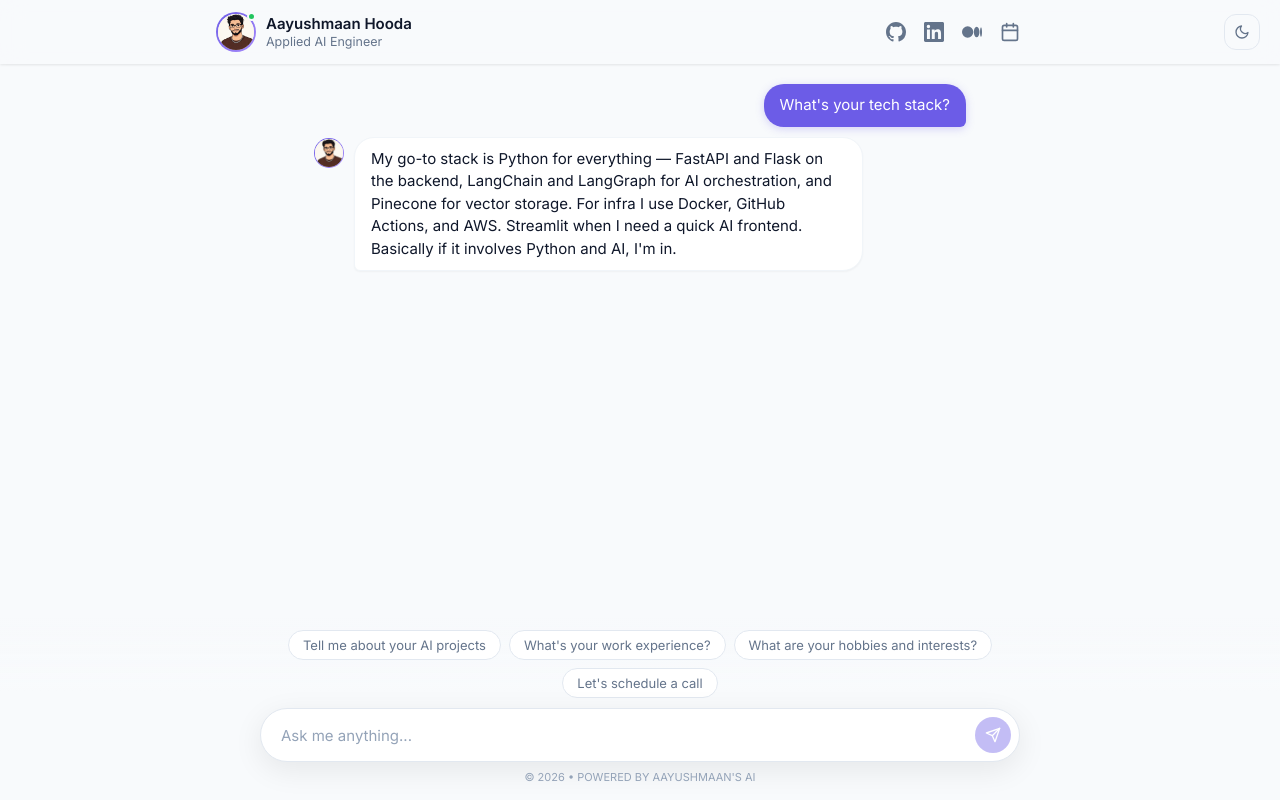
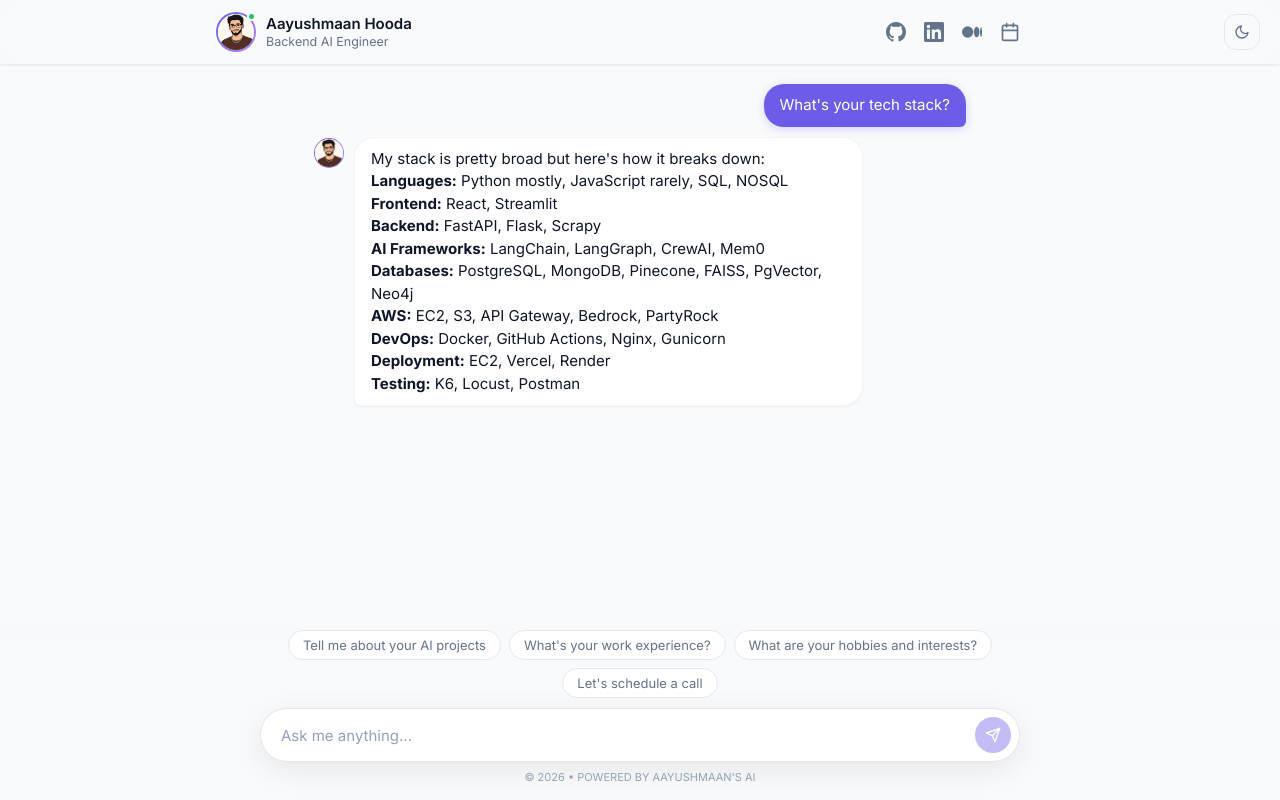
Before and after one commit to aayushmaanhooda/aayushmaanBot, a React (Vite) app in the folder frontend/: page / in a window 1280 px wide. Both pictures are taken after a click on the button "What's your tech stack?". Built offline with nearby package versions, Linux system fonts and the light colour scheme.

Commit message:
static question format

```diff
--- a/frontend/src/App.jsx
+++ b/frontend/src/App.jsx
@@ -8,7 +8,16 @@
 const API_URL = "https://aayushbot.myddns.me"
 
 const QUICK_ANSWERS = {
-  "What's your tech stack?": "My go-to stack is Python for everything — FastAPI and Flask on the backend, LangChain and LangGraph for AI orchestration, and Pinecone for vector storage. For infra I use Docker, GitHub Actions, and AWS. Streamlit when I need a quick AI frontend. Basically if it involves Python and AI, I'm in.",
+  "What's your tech stack?": `My stack is pretty broad but here's how it breaks down:
+**Languages:** Python mostly, JavaScript rarely, SQL, NOSQL
+**Frontend:** React, Streamlit
+**Backend:** FastAPI, Flask, Scrapy
+**AI Frameworks:** LangChain, LangGraph, CrewAI, Mem0
+**Databases:** PostgreSQL, MongoDB, Pinecone, FAISS, PgVector, Neo4j
+**AWS:** EC2, S3, API Gateway, Bedrock, PartyRock
+**DevOps:** Docker, GitHub Actions, Nginx, Gunicorn
+**Deployment:** EC2, Vercel, Render
+**Testing:** K6, Locust, Postman`,
 
   "Tell me about your AI projects": "I've built a bunch of things — a Voice RAG app where you literally speak a question and get a voice response back, a Leave Manager MCP Server using FastMCP and Claude Desktop, a multi-agent Resume Selector with CrewAI, and a full RAG evaluation framework using RAGAS. Most of them have a Medium article attached too. You can explore everything on my GitHub: https://github.com/aayushmaanhooda",
 
--- a/frontend/src/components/ChatArea.jsx
+++ b/frontend/src/components/ChatArea.jsx
@@ -2,10 +2,12 @@
 import profileImg from '../assets/profile.png'
 
 function renderMarkdown(text) {
-  return text.replace(
-    /\[([^\]]+)\]\((https?:\/\/[^\s)]+)\)/g,
-    '<a href="$2" target="_blank" rel="noopener noreferrer">$1</a>'
-  )
+  return text
+    .replace(/\*\*(.+?)\*\*/g, '<strong>$1</strong>')
+    .replace(
+      /\[([^\]]+)\]\((https?:\/\/[^\s)]+)\)/g,
+      '<a href="$2" target="_blank" rel="noopener noreferrer">$1</a>'
+    )
 }
 
 function TypingIndicator() {
--- a/frontend/src/components/Navbar.jsx
+++ b/frontend/src/components/Navbar.jsx
@@ -70,7 +70,7 @@
           </div>
           <div className={styles.info}>
             <span className={styles.name}>Aayushmaan Hooda</span>
-            <span className={styles.title}>Applied AI Engineer</span>
+            <span className={styles.title}>Backend AI Engineer</span>
           </div>
         </button>
         <div className={styles.links}>
```
